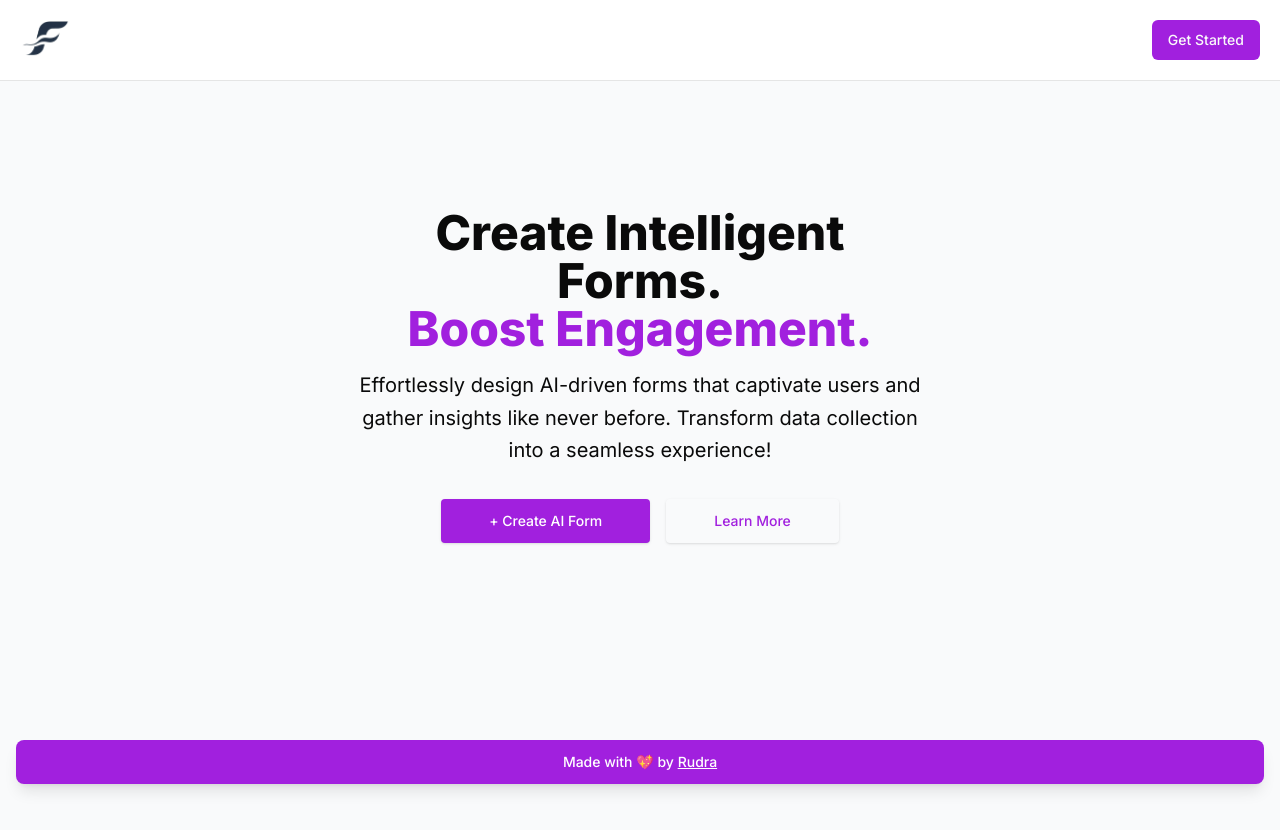
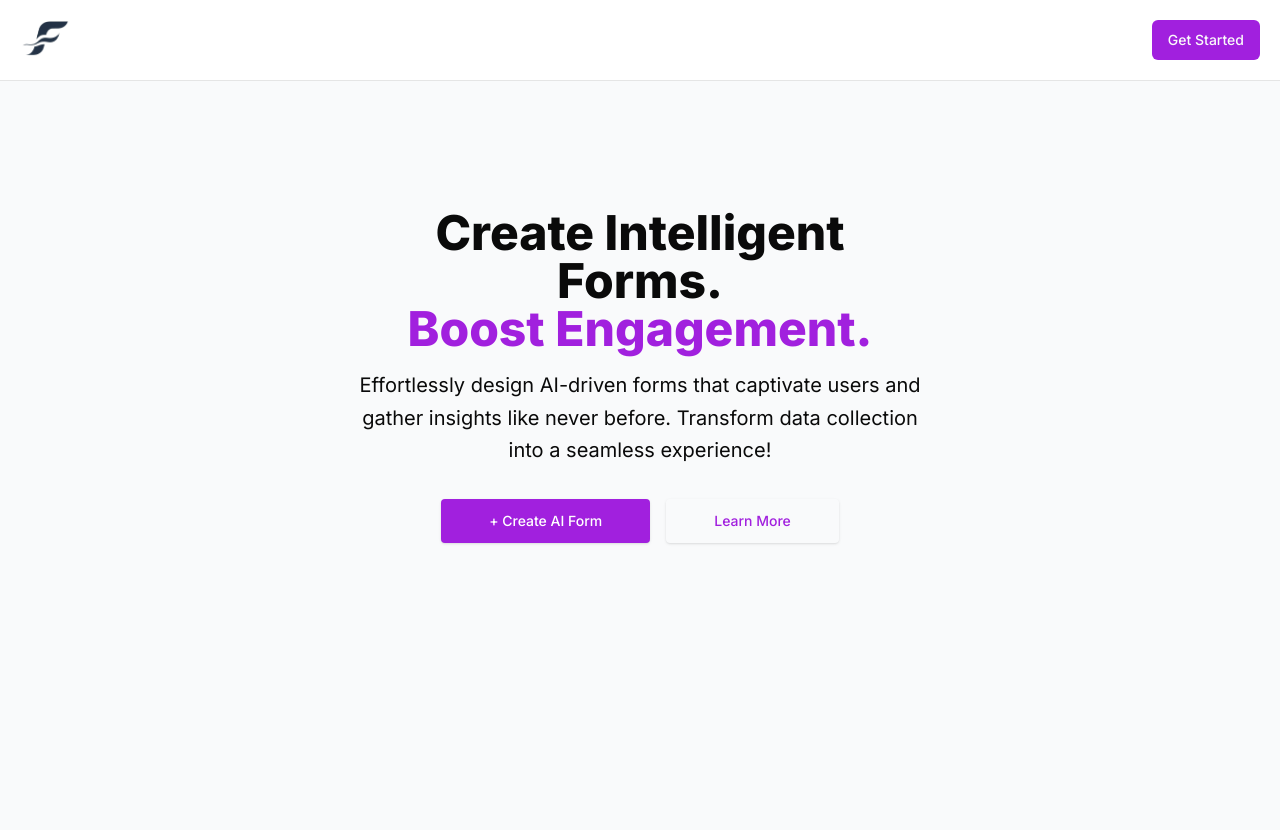
Before and after one commit to rudra016/FluxForm, a Next.js app: page / in a window 1280 px wide. Shown: the top 830 px of the page. Built offline with nearby package versions, Linux system fonts and the light colour scheme; no server answers.

Commit message:
Update Header.jsx

```diff
--- a/app/_components/Header.jsx
+++ b/app/_components/Header.jsx
@@ -31,14 +31,7 @@ const Header = () => {
 
         )}
       </div>
-       <div className="fixed inset-x-0 bottom-0 p-4">
-    <div className="rounded-lg bg-primary px-4 py-3 text-white shadow-lg">
-      <p className="text-center text-sm font-medium">
-        Made with 💖 by <span><a href="https://github.com/rudra016" className="inline-block underline"> Rudra </a></span>
 
-      </p>
-    </div>
-  </div>
     </div>
   );
 };
```
